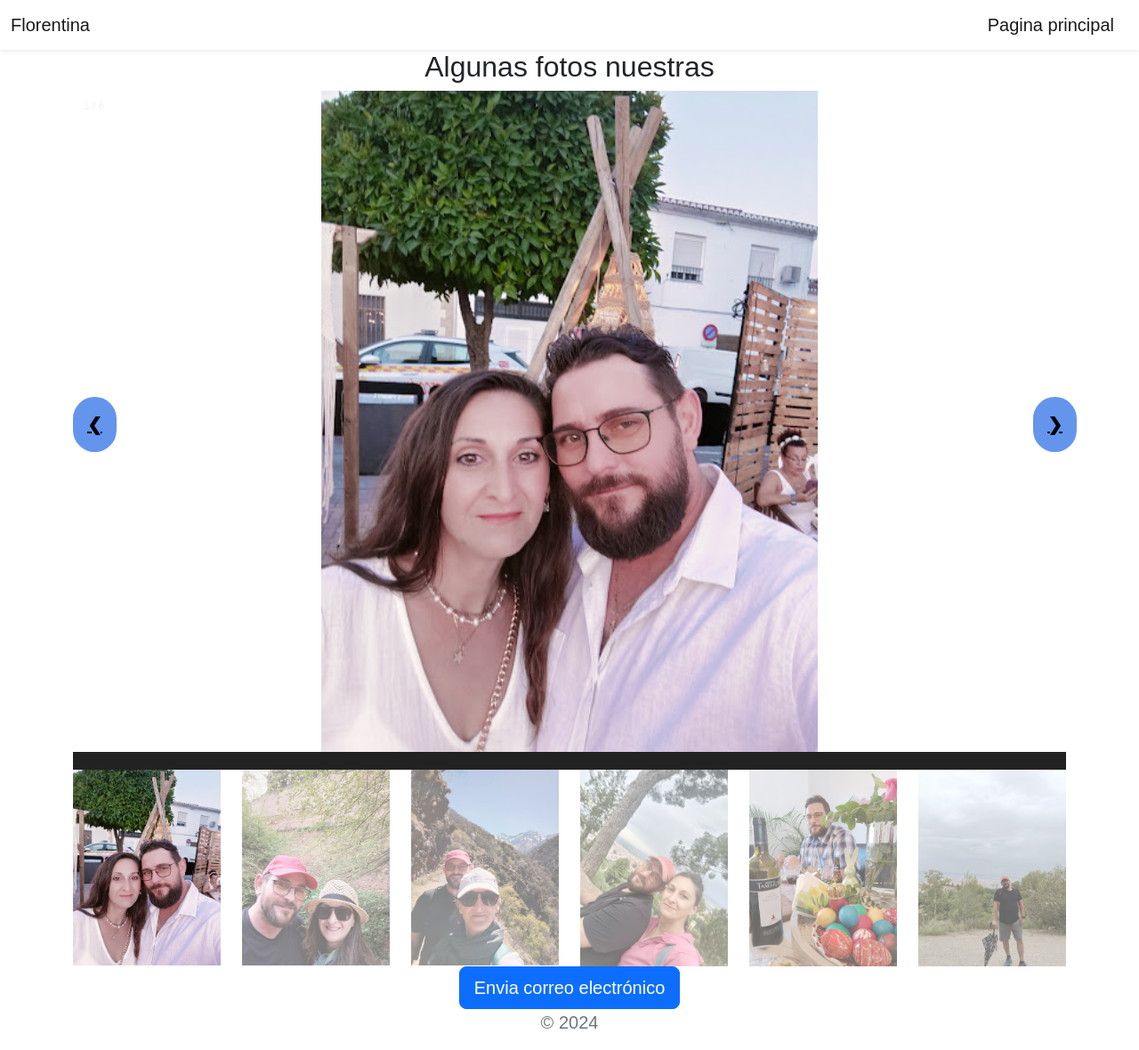
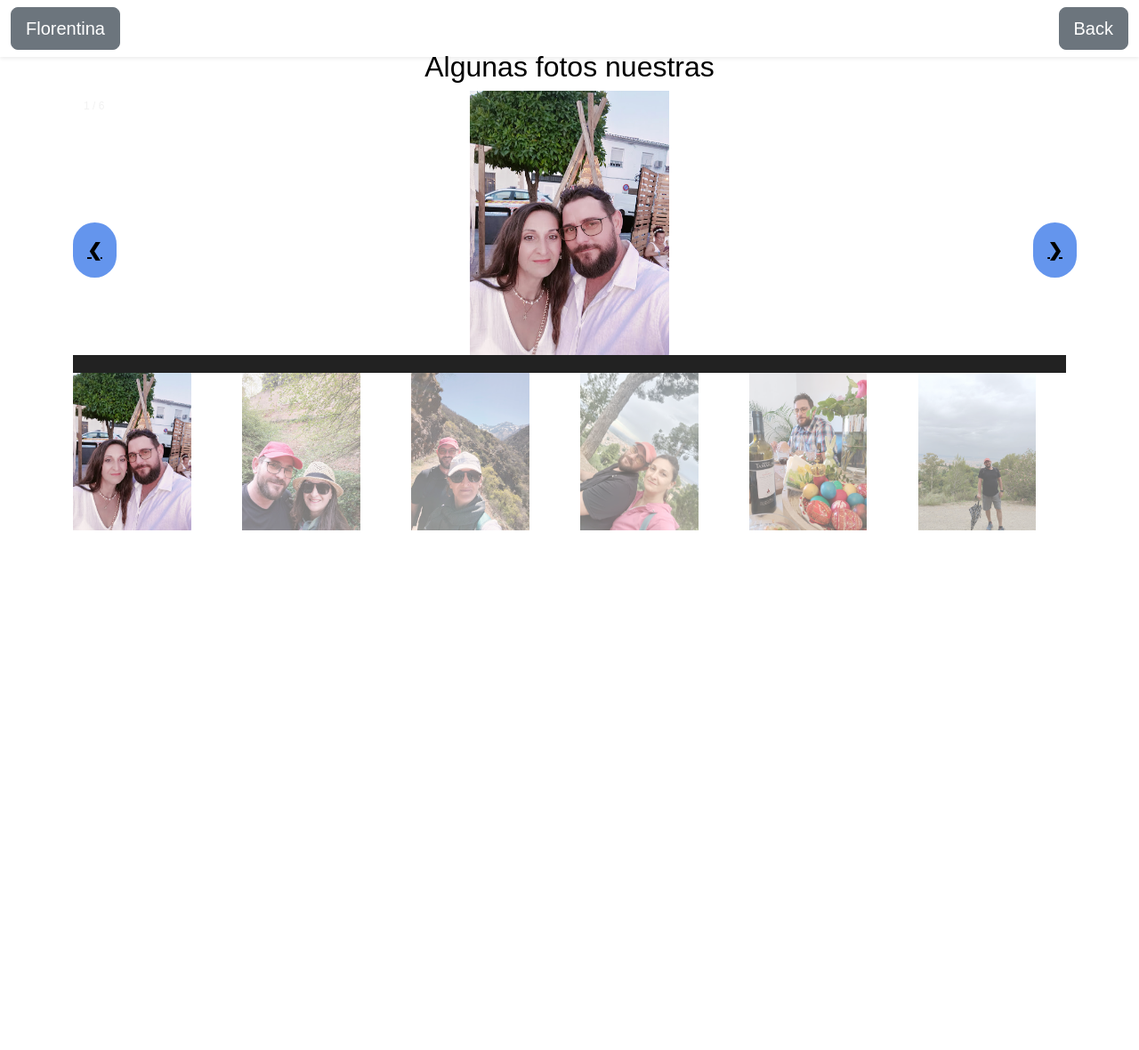
Before and after one commit to amun311/muntenas.web, a website: page templates/ali.html in a window 1280 px wide. Shown: the whole page at 89% size. After the commit the page ends 800 px from the top, so only its background shows below. Drawn offline with nearby package versions, Linux system fonts and the light colour scheme.

Commit message:
buttons rearange and map redirection

```diff
--- a/templates/ali.html
+++ b/templates/ali.html
@@ -29,7 +29,7 @@
   <meta name="viewport" content="width=device-width, initial-scale=1">
 <style>
 body {
-   background-color: rgb(255,255,255);
+   background-color: transparent;
   font-family: Arial;
   margin: 0;
 }
@@ -129,20 +129,34 @@ img {
   display: block;
   margin-left: auto;
   margin-right: auto;
-  width: 50%;
+  width: 20%;
   }
+  @media (prefers-color-scheme: dark) {
+    body {
+        background-color:transparent;
+        color: white;
+
+    }
+  }
+    /* Light mode */
+    @media (prefers-color-scheme: light) {
+      body {
+          background-color: transparent;
+          color: black;
+      }
+    }
 </style>
 <body>
 <!-- Nav bar-->
-  <nav class="navbar shadow-sm fixed-top bg-white">
+  <nav class="navbar shadow-sm fixed-top">
   <div class="container-fluid">
-    <a class="navbar-brand" href="/templates/flori.html">
+    <a class="btn btn-secondary btn-lg" href="/templates/flori.html">
     <!--  <img src="/static/logo.jpg" alt="" width="30" height="24" class="d-inline-block align-text-top"> -->
       Florentina
     </a>
-    <a class="navbar-brand" href="/index.html">
+    <a class="btn btn-secondary btn-lg" href="/about.html">
    <!--   <img src="/static/logo.jpg" alt="" width="30" height="24" class="d-inline-block align-text-top"> -->
-      Pagina principal
+      Back
     </a>
   </div>
 </nav>
@@ -190,22 +204,22 @@ img {
 
   <div class="row">
     <div class="column">
-      <img class="demo cursor" src="/images/ali/4.jpg" style="width:100%" onclick="currentSlide(1)" alt="">
+      <img class="demo cursor" src="/images/ali/4.jpg" style="width:80%" onclick="currentSlide(1)" alt="">
     </div>
     <div class="column">
-      <img class="demo cursor" src="/images/ali/3.jpg" style="width:100%" onclick="currentSlide(2)" alt="">
+      <img class="demo cursor" src="/images/ali/3.jpg" style="width:80%" onclick="currentSlide(2)" alt="">
     </div>
     <div class="column">
-      <img class="demo cursor" src="/images/ali/1.jpg" style="width:100%" onclick="currentSlide(3)" alt="">
+      <img class="demo cursor" src="/images/ali/1.jpg" style="width:80%" onclick="currentSlide(3)" alt="">
     </div>
     <div class="column">
-      <img class="demo cursor" src="/images/ali/5.jpg" style="width:100%" onclick="currentSlide(4)" alt="">
+      <img class="demo cursor" src="/images/ali/5.jpg" style="width:80%" onclick="currentSlide(4)" alt="">
     </div>
     <div class="column">
-      <img class="demo cursor" src="/images/ali/6.jpg" style="width:100%" onclick="currentSlide(5)" alt="">
+      <img class="demo cursor" src="/images/ali/6.jpg" style="width:80%" onclick="currentSlide(5)" alt="">
     </div>
     <div class="column">
-      <img class="demo cursor" src="/images/ali/2.jpg" style="width:100%" onclick="currentSlide(6)" alt="">
+      <img class="demo cursor" src="/images/ali/2.jpg" style="width:80%" onclick="currentSlide(6)" alt="">
     </div>
 
   </div>
@@ -244,11 +258,6 @@ function showSlides(n) {
 
 </body>
 
-    <div class="text-center">
-      <a class="btn btn-primary btn-lg"
-        href="mailto:alexandru.muntenas@gmail.com?subject=Quero%20hablar%20contigo...">Envia correo electrónico</a>
-      <p class="text-center text-muted"
-         style="color:white;font-size:20px;">&copy; 2024 </p>
-    </div>
+
 
 </html>
```
Also changed, not shown: about.html (+3 -2 lines), index.html (+2 -2 lines), templates/flori.html (+20 -15 lines).
